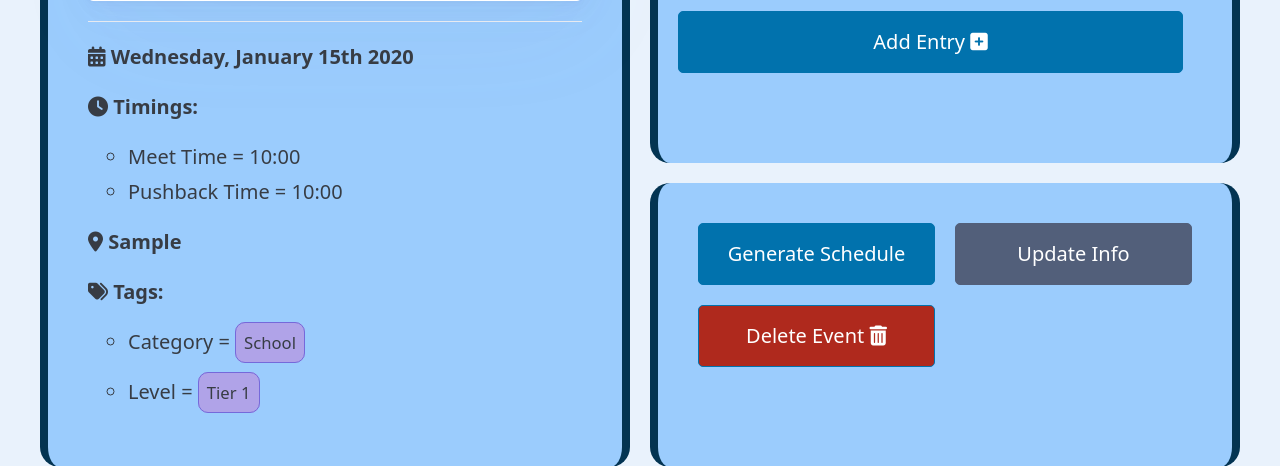
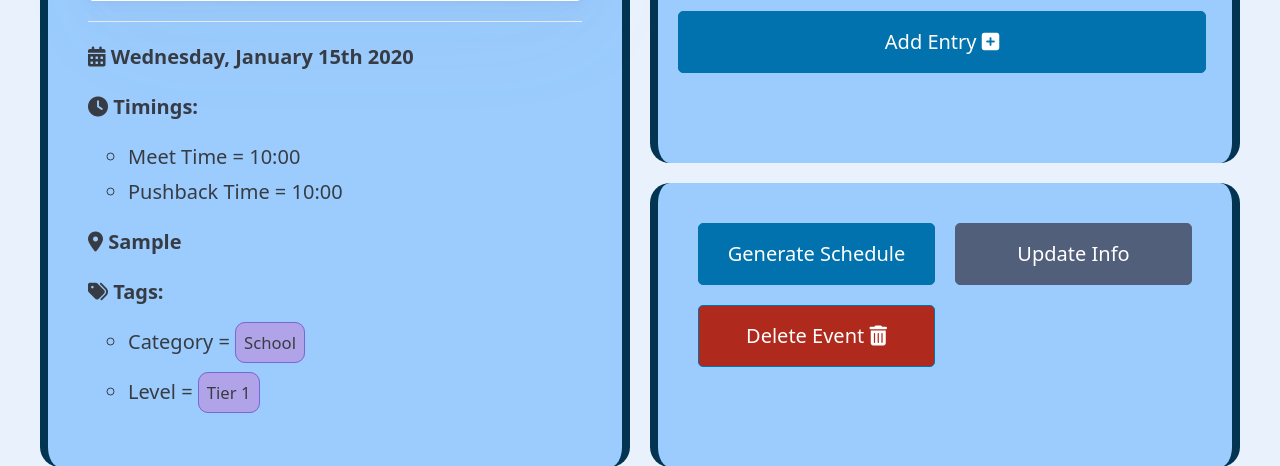
Before and after one commit to diassTMS/Tournado, a Django app: page /account/tourn/1/ in a window 1280 px wide. Shown: the part 345-811 px from the top of the page. Run offline with Django 5.2, Linux system fonts and the light colour scheme; a user stored in the database is signed in; tables that the repository leaves empty hold one stand-in row (values such as "Sample post"); grey boxes marked "Sample" are stand-in pictures; some libraries are stand-ins or nearby versions.

Commit message:
Update user-tourn-detail.html

```diff
--- a/templates/user-tourn-detail.html
+++ b/templates/user-tourn-detail.html
@@ -1,6 +1,18 @@
 {% extends "base.html" %}
 {% load static %}
 {% block container %}
+    <style>
+        #entryButton {
+            width: 92%;
+            margin-left: 20px;
+        }
+        @media (width < 50em) {
+            #entryButton {
+                width: 88%;
+                margin-left: 20px;
+            }
+        }
+    </style>
     <section class="grid" id="tournPage">
         {% if object.generatedSchedule == True %}
             <div class='container' id="box">
@@ -94,7 +106,7 @@
                 </tfoot>
             </table>
             <br>
-            <button align="center" style="width: 88%; margin-left: 20px; margin-right: 20px;" onclick="location.href='{% url 'entry-create' object.id %}';">Add Entry <i class="fa-solid fa-square-plus"></i></button>
+            <button id="entryButton" onclick="location.href='{% url 'entry-create' object.id %}';">Add Entry <i class="fa-solid fa-square-plus"></i></button>
         </div>
         {% if object.generatedSchedule == True %}
             <div class='container' id="box">
```
